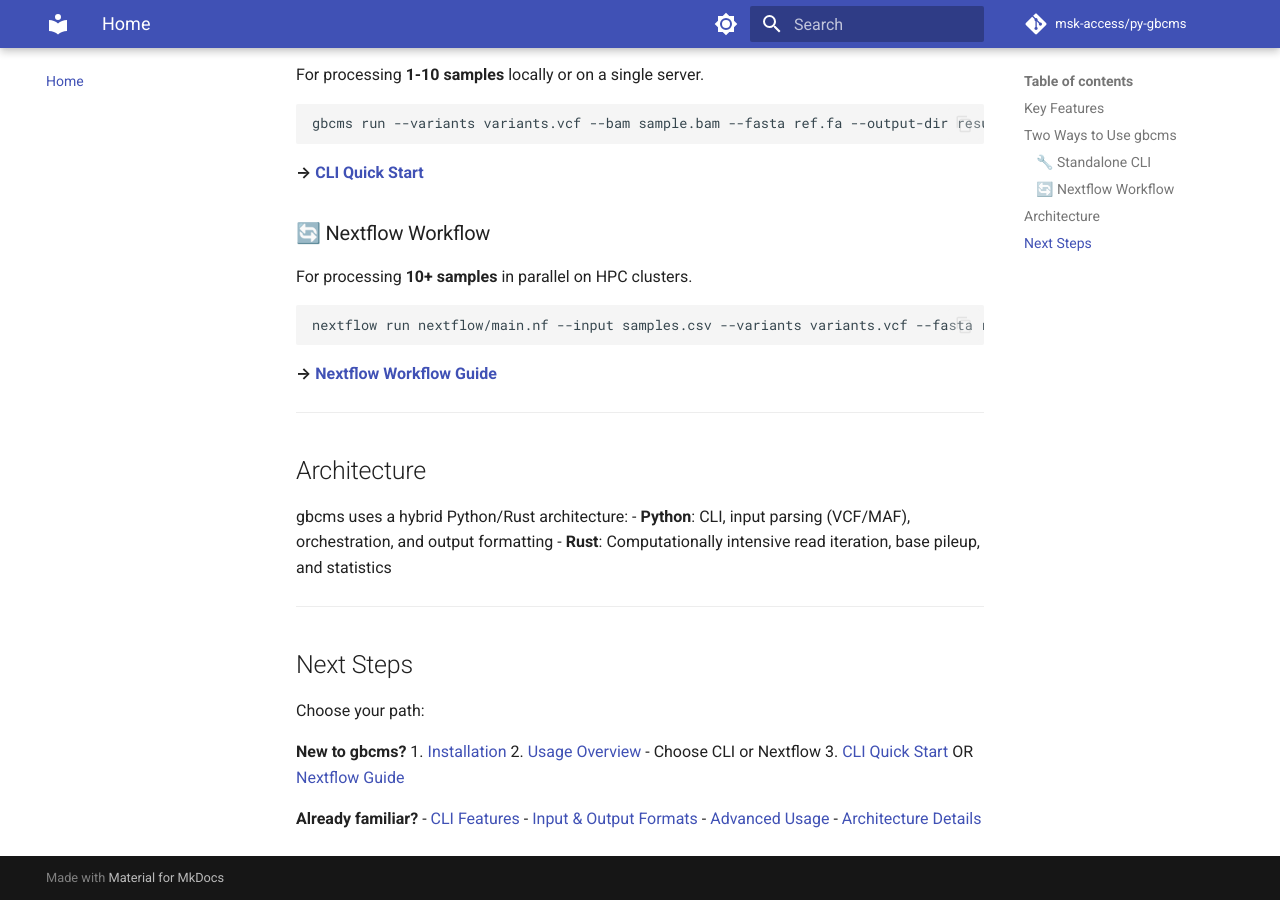
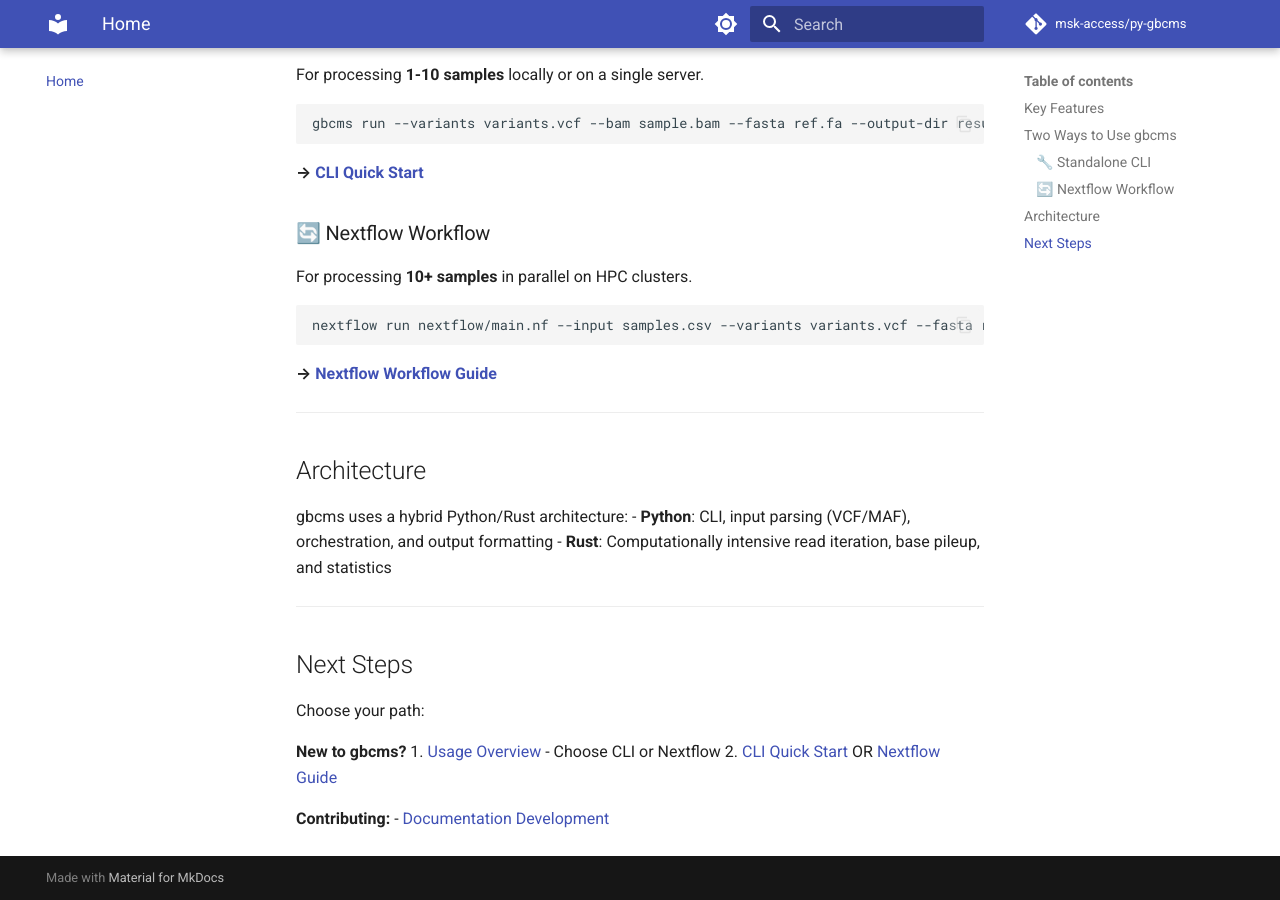
Before and after one commit to msk-access/py-gbcms, an MkDocs documentation site: the page built from docs/README.md, in a window 1280 px wide and 900 px high, scrolled down 630 px. Built offline with MkDocs 1.6.1 and Material for MkDocs 9.7.7, drawn with Linux system fonts in a browser that asks for light colours; comment, search, counter and statistics services are not loaded.

Commit message:
Fix documentation structure: remove broken links and add MANIFEST.in
- Updated mkdocs.yml navigation to only reference existing docs files
- Updated docs/SUMMARY.md for GitBook to only show docs folder content
- Removed broken links from README.md, quick-start.md, and NEXTFLOW.md
- Added MANIFEST.in to reduce source distribution size from 121MB to 1.5MB

```diff
--- a/docs/README.md
+++ b/docs/README.md
@@ -45,12 +45,8 @@
 Choose your path:
 
 **New to gbcms?**
-1. [Installation](INSTALLATION.md)
-2. [Usage Overview](WORKFLOWS.md) - Choose CLI or Nextflow
-3. [CLI Quick Start](quick-start.md) OR [Nextflow Guide](NEXTFLOW.md)
+1. [Usage Overview](WORKFLOWS.md) - Choose CLI or Nextflow
+2. [CLI Quick Start](quick-start.md) OR [Nextflow Guide](NEXTFLOW.md)
 
-**Already familiar?**
-- [CLI Features](CLI_FEATURES.md)
-- [Input & Output Formats](INPUT_OUTPUT.md)
-- [Advanced Usage](advanced-usage.md)
-- [Architecture Details](architecture.md)
+**Contributing:**
+- [Documentation Development](CONTRIBUTING_DOCS.md)
--- a/mkdocs.yml
+++ b/mkdocs.yml
@@ -59,16 +59,9 @@
 
 nav:
   - Home: README.md
-  - Installation: INSTALLATION.md
   - Usage:
       - Overview: WORKFLOWS.md
       - CLI Quick Start: quick-start.md
       - Nextflow Workflow: NEXTFLOW.md
-  - Reference:
-      - CLI Features: CLI_FEATURES.md
-      - Input & Output: INPUT_OUTPUT.md
-      - Advanced Usage: advanced-usage.md
   - Development:
-      - Architecture: architecture.md
-      - Contributing: ../CONTRIBUTING.md
-      - Changelog: ../CHANGELOG.md
+      - Contributing to Docs: CONTRIBUTING_DOCS.md
```
Also changed, not shown: docs/NEXTFLOW.md (+1 -2 lines), docs/SUMMARY.md (+1 -10 lines), docs/quick-start.md (+2 -4 lines), 1 other file.
